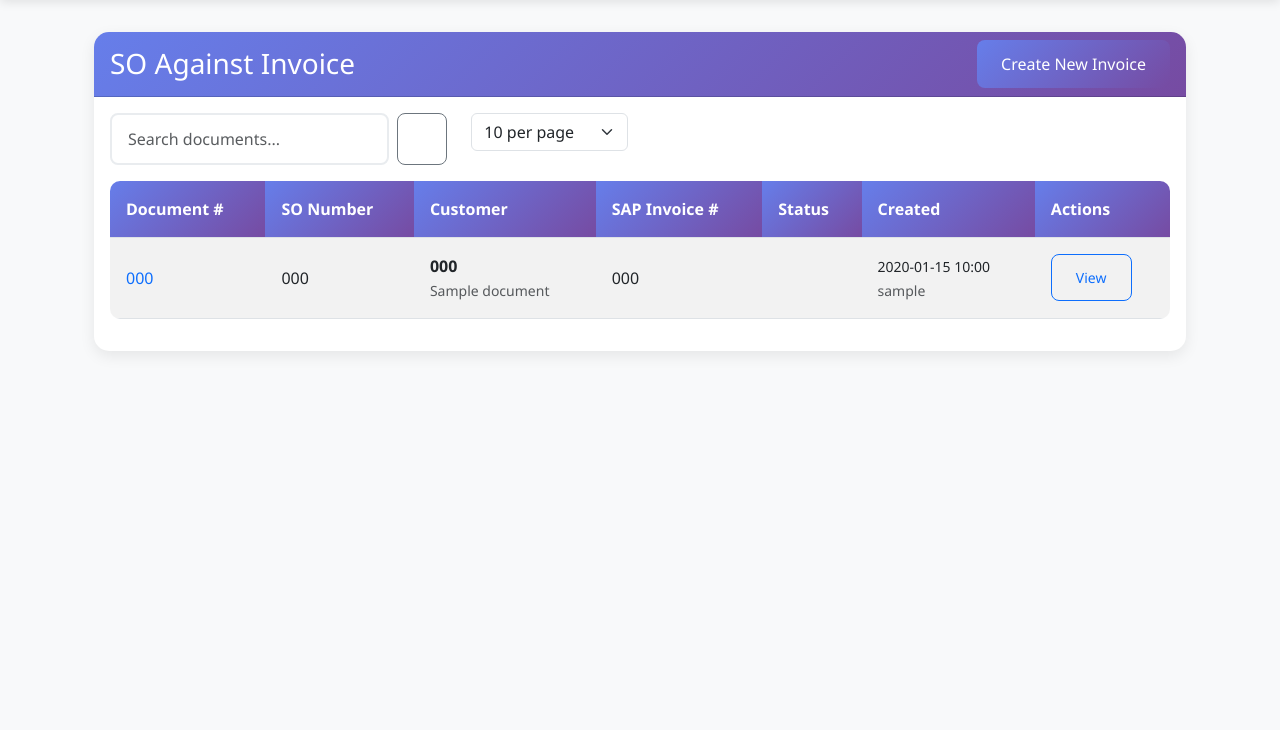
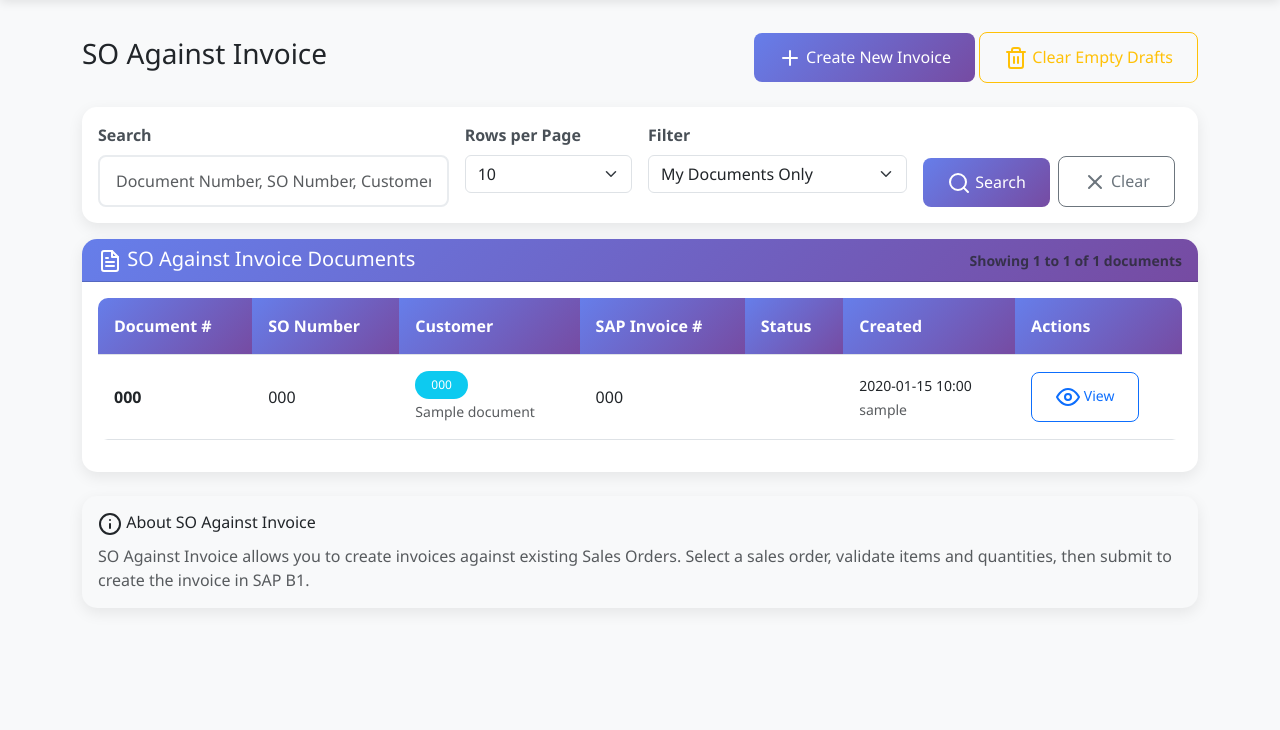
Before and after one commit to pragavigithub/IT_Lobby_20250924, a Flask app: page /so-against-invoice/ in a window 1280 px wide. Shown: the part 83-813 px from the top of the page. Run offline with Flask 3, Linux system fonts and the light colour scheme; a user stored in the database is signed in; tables that the repository leaves empty hold one stand-in row (values such as "Sample post"); parts of the project's set-up code (start-up, migrations or seed data) failed here and were passed over; some libraries are stand-ins or nearby versions.

Commit message:
Add ability to clear empty drafts and filter invoices by user
Implement a new route for cleaning up empty draft SO Against Invoice documents. Modify the index route to include a user_based filter for administrators and managers, allowing them to view their own documents or all documents. Update the UI to include a button for clearing empty drafts and change the 'Create New Invoice' button to directly submit the creation form.

Replit-Commit-Author: Agent
Replit-Commit-Session-Id: fba4dd42-05ab-447b-a642-27d93b761c43
Replit-Commit-Checkpoint-Type: full_checkpoint
Replit-Commit-Screenshot-Url: https://storage.googleapis.com/screenshot-production-us-central1/fa325003-0c9a-4a3e-9fad-902894400c78/fba4dd42-05ab-447b-a642-27d93b761c43/om9aia4

```diff
--- a/modules/so_against_invoice/routes.py
+++ b/modules/so_against_invoice/routes.py
@@ -48,6 +48,7 @@ def index():
         page = request.args.get('page', 1, type=int)
         per_page = request.args.get('per_page', 10, type=int)
         search = request.args.get('search', '', type=str)
+        user_based = request.args.get('user_based', 'true', type=str)
 
         # Ensure per_page is within allowed range
         if per_page not in [10, 25, 50, 100]:
@@ -56,8 +57,13 @@ def index():
         # Build base query
         query = SOInvoiceDocument.query
 
-        # Apply user-based filtering for non-admin users
-        if current_user.role not in ['admin', 'manager']:
+        # Apply user-based filtering
+        if current_user.role in ['admin', 'manager']:
+            # Admin/Manager can see all or filter by user preference
+            if user_based == 'true':
+                query = query.filter_by(user_id=current_user.id)
+        else:
+            # Non-admin users only see their own documents
             query = query.filter_by(user_id=current_user.id)
 
         # Apply search filter if provided
@@ -84,6 +90,7 @@ def index():
                              pagination=documents_paginated,
                              search=search,
                              per_page=per_page,
+                             user_based=user_based,
                              current_user=current_user)
 
     except Exception as e:
@@ -94,22 +101,59 @@ def index():
                              pagination=None,
                              search='',
                              per_page=10,
+                             user_based='true',
                              current_user=current_user)
 
 
-@so_invoice_bp.route('/create', methods=['GET', 'POST'])
+@so_invoice_bp.route('/cleanup_empty_drafts', methods=['POST'])
+@login_required
+def cleanup_empty_drafts():
+    """Clean up empty draft SO Against Invoice documents that have no line items"""
+    try:
+        if not current_user.has_permission('so_against_invoice'):
+            flash('Access denied - SO Against Invoice permissions required', 'error')
+            return redirect(url_for('so_against_invoice.index'))
+
+        # Find all draft documents by this user that have no items
+        empty_drafts = db.session.query(SOInvoiceDocument).filter(
+            SOInvoiceDocument.user_id == current_user.id,
+            SOInvoiceDocument.status == 'draft',
+            ~SOInvoiceDocument.items.any()  # No line items
+        ).all()
+
+        count = 0
+        for draft in empty_drafts:
+            db.session.delete(draft)
+            count += 1
+
+        db.session.commit()
+
+        logging.info(f"✅ Cleaned up {count} empty draft SO Against Invoice documents for user {current_user.username}")
+
+        if count > 0:
+            flash(f'✅ Successfully cleaned up {count} empty draft documents', 'success')
+        else:
+            flash('No empty draft documents found to clean up', 'info')
+
+        return redirect(url_for('so_against_invoice.index'))
+
+    except Exception as e:
+        db.session.rollback()
+        logging.error(f"❌ Error cleaning up empty drafts: {str(e)}")
+        flash(f'Error cleaning up empty drafts: {str(e)}', 'error')
+        return redirect(url_for('so_against_invoice.index'))
+
+
+@so_invoice_bp.route('/create', methods=['POST'])
 @login_required
 def create():
-    """Create new SO Against Invoice document"""
+    """Create new SO Against Invoice document - Skip process flow screen"""
     if not current_user.has_permission('so_against_invoice'):
         flash('Access denied - SO Against Invoice permissions required', 'error')
         return redirect(url_for('dashboard'))
 
-    if request.method == 'GET':
-        return render_template('create.html')
-
     try:
-        # Generate document number
+        # Generate document number immediately and create the document
         document_number = generate_so_invoice_number()
 
         # Create new document
@@ -123,13 +167,14 @@ def create():
         db.session.commit()
 
         flash(f'SO Against Invoice {document_number} created successfully', 'success')
+        # Skip the process flow screen and go directly to detail page
         return redirect(url_for('so_against_invoice.detail', doc_id=document.id))
 
     except Exception as e:
         db.session.rollback()
         logging.error(f"Error creating SO Against Invoice: {str(e)}")
         flash(f'Error creating document: {str(e)}', 'error')
-        return render_template('create.html')
+        return redirect(url_for('so_against_invoice.index'))
 
 
 @so_invoice_bp.route('/detail/<int:doc_id>')
--- a/modules/so_against_invoice/templates/index.html
+++ b/modules/so_against_invoice/templates/index.html
@@ -1,53 +1,93 @@
 {% extends "base.html" %}
 
-{% block title %}SO Against Invoice{% endblock %}
+{% block title %}SO Against Invoice - WMS{% endblock %}
 
 {% block content %}
-<div class="container-fluid">
+<div class="row mb-4">
+    <div class="col-12">
+        <div class="d-flex justify-content-between align-items-center">
+            <h3>SO Against Invoice</h3>
+            <div>
+                <form method="POST" action="{{ url_for('so_against_invoice.create') }}" style="display: inline;">
+                    <button type="submit" class="btn btn-primary">
+                        <i data-feather="plus"></i> Create New Invoice
+                    </button>
+                </form>
+                <form method="POST" action="{{ url_for('so_against_invoice.cleanup_empty_drafts') }}" style="display: inline;"
+                      onsubmit="return confirm('This will delete all draft documents that have no line items. Are you sure?');">
+                    <button type="submit" class="btn btn-outline-warning ml-2">
+                        <i data-feather="trash-2"></i> Clear Empty Drafts
+                    </button>
+                </form>
+            </div>
+        </div>
+    </div>
+</div>
+
+<!-- Search and Filters -->
+<div class="row mb-3">
+    <div class="col-12">
+        <div class="card">
+            <div class="card-body">
+                <form method="GET" class="row g-3">
+                    <div class="col-md-4">
+                        <label for="search" class="form-label">Search</label>
+                        <input type="text" class="form-control" id="search" name="search"
+                               value="{{ search }}" placeholder="Document Number, SO Number, Customer...">
+                    </div>
+                    <div class="col-md-2">
+                        <label for="per_page" class="form-label">Rows per Page</label>
+                        <select class="form-select" id="per_page" name="per_page">
+                            <option value="10" {% if per_page == 10 %}selected{% endif %}>10</option>
+                            <option value="25" {% if per_page == 25 %}selected{% endif %}>25</option>
+                            <option value="50" {% if per_page == 50 %}selected{% endif %}>50</option>
+                            <option value="100" {% if per_page == 100 %}selected{% endif %}>100</option>
+                        </select>
+                    </div>
+                    {% if current_user.role in ['admin', 'manager'] %}
+                    <div class="col-md-3">
+                        <label for="user_based" class="form-label">Filter</label>
+                        <select class="form-select" id="user_based" name="user_based">
+                            <option value="true" {% if user_based == 'true' %}selected{% endif %}>My Documents Only</option>
+                            <option value="false" {% if user_based == 'false' %}selected{% endif %}>All User Documents</option>
+                        </select>
+                    </div>
+                    {% endif %}
+                    <div class="col-md-3 d-flex align-items-end">
+                        <button type="submit" class="btn btn-primary me-2">
+                            <i data-feather="search"></i> Search
+                        </button>
+                        <a href="{{ url_for('so_against_invoice.index') }}" class="btn btn-outline-secondary">
+                            <i data-feather="x"></i> Clear
+                        </a>
+                    </div>
+                </form>
+            </div>
+        </div>
+    </div>
+</div>
+
+<!-- SO Against Invoice Documents -->
 <div class="row">
     <div class="col-12">
         <div class="card">
             <div class="card-header">
                 <div class="d-flex justify-content-between align-items-center">
-                        <h3 class="card-title mb-0">
-                            <i class="fas fa-file-invoice"></i> SO Against Invoice
-                        </h3>
-                        <a href="{{ url_for('so_against_invoice.create') }}" class="btn btn-primary">
-                            <i class="fas fa-plus"></i> Create New Invoice
-                        </a>
+                    <h1 class="h5 mb-0 text-gray-800"><i data-feather="file-text"></i> SO Against Invoice Documents</h1>
+                    {% if pagination %}
+                    <small class="text-muted">
+                        Showing {{ pagination.per_page * (pagination.page - 1) + 1 }} to
+                        {{ pagination.per_page * (pagination.page - 1) + documents|length }} of
+                        {{ pagination.total }} documents
+                    </small>
+                    {% endif %}
                 </div>
             </div>
-
             <div class="card-body">
-                    <!-- Search and Filter -->
-                    <div class="row mb-3">
-                        <div class="col-md-4">
-                            <form method="GET" class="d-flex">
-                                <input type="text" name="search" class="form-control me-2"
-                                       placeholder="Search documents..." value="{{ search }}">
-                                <input type="hidden" name="per_page" value="{{ per_page }}">
-                                <button type="submit" class="btn btn-outline-secondary">
-                                    <i class="fas fa-search"></i>
-                                </button>
-                            </form>
-                        </div>
-                        <div class="col-md-2">
-                            <form method="GET">
-                                <select name="per_page" class="form-select" onchange="this.form.submit()">
-                                    <option value="10" {{ 'selected' if per_page == 10 }}>10 per page</option>
-                                    <option value="25" {{ 'selected' if per_page == 25 }}>25 per page</option>
-                                    <option value="50" {{ 'selected' if per_page == 50 }}>50 per page</option>
-                                    <option value="100" {{ 'selected' if per_page == 100 }}>100 per page</option>
-                                </select>
-                                <input type="hidden" name="search" value="{{ search }}">
-                            </form>
-                        </div>
-                    </div>
-
-                    <!-- Documents Table -->
+                {% if documents %}
                 <div class="table-responsive">
-                        <table class="table table-striped table-hover">
-                            <thead class="table-dark">
+                    <table class="table table-hover">
+                        <thead>
                             <tr>
                                 <th>Document #</th>
                                 <th>SO Number</th>
@@ -59,28 +99,24 @@
                             </tr>
                         </thead>
                         <tbody>
-                                {% if documents %}
                             {% for doc in documents %}
                             <tr>
-                                        <td>
-                                            <a href="{{ url_for('so_against_invoice.detail', doc_id=doc.id) }}"
-                                               class="text-decoration-none">
-                                                {{ doc.document_number }}
-                                            </a>
-                                        </td>
+                                <td><strong>{{ doc.document_number }}</strong></td>
                                 <td>{{ doc.so_number or '-' }}</td>
                                 <td>
-                                            <div>
-                                                <strong>{{ doc.card_code or '-' }}</strong><br>
+                                    {% if doc.card_code %}
+                                    <span class="badge bg-info">{{ doc.card_code }}</span><br>
                                     <small class="text-muted">{{ doc.card_name or '-' }}</small>
-                                            </div>
+                                    {% else %}
+                                    -
+                                    {% endif %}
                                 </td>
-                                        <td>{{ doc.sap_invoice_number or '-' }}</td>
+                                <td>{{ doc.sap_invoice_number or 'Not Posted' }}</td>
                                 <td>
                                     {% if doc.status == 'draft' %}
                                         <span class="badge bg-secondary">Draft</span>
                                     {% elif doc.status == 'validated' %}
-                                                <span class="badge bg-info">Validated</span>
+                                        <span class="badge bg-warning text-dark">Validated</span>
                                     {% elif doc.status == 'posted' %}
                                         <span class="badge bg-success">Posted</span>
                                     {% elif doc.status == 'failed' %}
@@ -96,44 +132,39 @@
                                 <td>
                                     <a href="{{ url_for('so_against_invoice.detail', doc_id=doc.id) }}"
                                        class="btn btn-sm btn-outline-primary">
-                                                <i class="fas fa-eye"></i> View
+                                        <i data-feather="eye"></i> View
                                     </a>
                                 </td>
                             </tr>
                             {% endfor %}
-                                {% else %}
-                                    <tr>
-                                        <td colspan="7" class="text-center text-muted py-4">
-                                            <i class="fas fa-inbox fa-3x mb-3"></i><br>
-                                            No SO Against Invoice documents found.
-                                            <br><br>
-                                            <a href="{{ url_for('so_against_invoice.create') }}" class="btn btn-primary">
-                                                <i class="fas fa-plus"></i> Create Your First Document
-                                            </a>
-                                        </td>
-                                    </tr>
-                                {% endif %}
                         </tbody>
                     </table>
                 </div>
 
-                    <!-- Pagination -->
+
+                <!-- Pagination Controls -->
                 {% if pagination and pagination.pages > 1 %}
-                    <nav aria-label="Page navigation">
+                <nav aria-label="Document pagination" class="mt-3">
                     <ul class="pagination justify-content-center">
+                        <!-- Previous Button -->
                         {% if pagination.has_prev %}
                         <li class="page-item">
-                                    <a class="page-link" href="{{ url_for('so_against_invoice.index', page=pagination.prev_num, per_page=per_page, search=search) }}">
-                                        Previous
+                            <a class="page-link" href="{{ url_for('so_against_invoice.index', page=pagination.prev_num, per_page=per_page, search=search, user_based=user_based) }}">
+                                <i data-feather="chevron-left"></i> Previous
                             </a>
+                        </li>
+                        {% else %}
+                        <li class="page-item disabled">
+                            <span class="page-link"><i data-feather="chevron-left"></i> Previous</span>
                         </li>
                         {% endif %}
 
+                        <!-- Page Numbers -->
                         {% for page_num in pagination.iter_pages() %}
                             {% if page_num %}
                                 {% if page_num != pagination.page %}
                                 <li class="page-item">
-                                            <a class="page-link" href="{{ url_for('so_against_invoice.index', page=page_num, per_page=per_page, search=search) }}">
+                                    <a class="page-link" href="{{ url_for('so_against_invoice.index', page=page_num, per_page=per_page, search=search, user_based=user_based) }}">
                                         {{ page_num }}
                                     </a>
                                 </li>
@@ -149,19 +180,74 @@
                             {% endif %}
                         {% endfor %}
 
+                        <!-- Next Button -->
                         {% if pagination.has_next %}
                         <li class="page-item">
-                                    <a class="page-link" href="{{ url_for('so_against_invoice.index', page=pagination.next_num, per_page=per_page, search=search) }}">
-                                        Next
+                            <a class="page-link" href="{{ url_for('so_against_invoice.index', page=pagination.next_num, per_page=per_page, search=search, user_based=user_based) }}">
+                                Next <i data-feather="chevron-right"></i>
                             </a>
+                        </li>
+                        {% else %}
+                        <li class="page-item disabled">
+                            <span class="page-link">Next <i data-feather="chevron-right"></i></span>
                         </li>
                         {% endif %}
                     </ul>
                 </nav>
                 {% endif %}
+
+                {% else %}
+                <div class="text-center py-4">
+                    <i data-feather="file-text" style="width: 48px; height: 48px;" class="text-muted mb-3"></i>
+                    {% if search %}
+                    <h5>No documents found</h5>
+                    <p class="text-muted">No documents match your search criteria. Try adjusting your filters.</p>
+                    {% else %}
+                    <h5>No SO Against Invoice Documents</h5>
+                    <p class="text-muted">Create your first SO Against Invoice document to get started.</p>
+                    {% endif %}
+                    <form method="POST" action="{{ url_for('so_against_invoice.create') }}" style="display: inline;">
+                        <button type="submit" class="btn btn-primary">
+                            <i data-feather="plus"></i> Create New Invoice
+                        </button>
+                    </form>
                 </div>
+                {% endif %}
+            </div>
+        </div>
+    </div>
+</div>
+
+<!-- Info Card -->
+<div class="row mt-4">
+    <div class="col-12">
+        <div class="card bg-light">
+            <div class="card-body">
+                <h6><i data-feather="info"></i> About SO Against Invoice</h6>
+                <p class="mb-0 text-muted">
+                    SO Against Invoice allows you to create invoices against existing Sales Orders.
+                    Select a sales order, validate items and quantities, then submit to create the invoice in SAP B1.
+                </p>
             </div>
         </div>
     </div>
 </div>
 {% endblock %}
+
+{% block scripts %}
+<script>
+// Auto-submit form when per_page or user_based changes
+document.getElementById('per_page').addEventListener('change', function() {
+    this.form.submit();
+});
+
+{% if current_user.role in ['admin', 'manager'] %}
+document.getElementById('user_based').addEventListener('change', function() {
+    this.form.submit();
+});
+{% endif %}
+
+// Initialize Feather icons for pagination
+feather.replace();
+</script>
+{% endblock %}
```
Also changed, not shown: attached_assets/image_1758778663040.png (added), attached_assets/image_1758778758897.png (added), 1 other file. Lines whose indentation alone changed are shown as unchanged.
